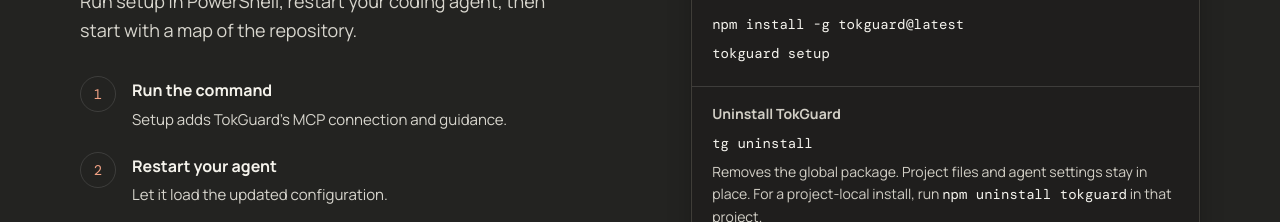
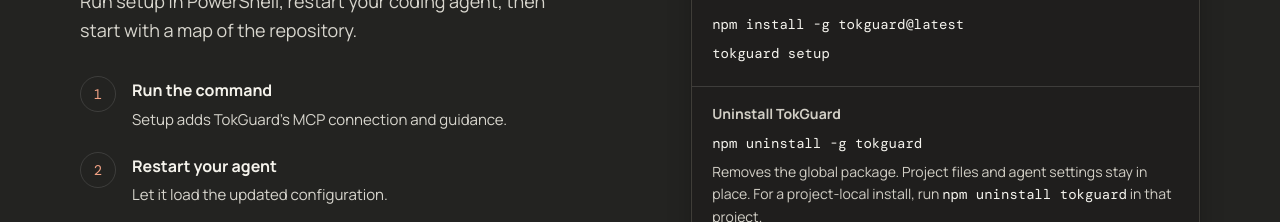
Before and after one commit to Sarthak-madan334/tokguard, a Next.js app in the folder website/: page / in a window 1280 px wide. Shown: the part 6960-7182 px from the top of the page. Built offline with nearby package versions, Linux system fonts and the light colour scheme.

Commit message:
Correct TokGuard uninstall instructions

```diff
--- a/website/src/app/page.tsx
+++ b/website/src/app/page.tsx
@@ -210,7 +210,7 @@ export default function Home() {
                 <div className="global-install-head"><p>Prefer a global install?</p><CopyCommand command={'npm install -g tokguard@latest; tokguard setup'} /></div>
                 <code>npm install -g tokguard@latest</code><br /><code>tokguard setup</code>
               </div>
-              <div className="uninstall-info"><p>Uninstall TokGuard</p><code>tg uninstall</code><span>Removes the global package. Project files and agent settings stay in place. For a project-local install, run <code>npm uninstall tokguard</code> in that project.</span></div>
+              <div className="uninstall-info"><p>Uninstall TokGuard</p><code>npm uninstall -g tokguard</code><span>Removes the global package. Project files and agent settings stay in place. For a project-local install, run <code>npm uninstall tokguard</code> in that project.</span></div>
               <p className="install-note">Setup updates agent MCP configuration and guidance files on your machine. Your repository stays on your machine. Setup is documented for PowerShell. For other shells, see the <a href="https://github.com/Sarthak-madan334/tokguard#installation" target="_blank" rel="noreferrer">README</a>.</p>
             </div>
           </div>
```
Also changed, not shown: 1 other file (tests, documents, lock files or other folders).
